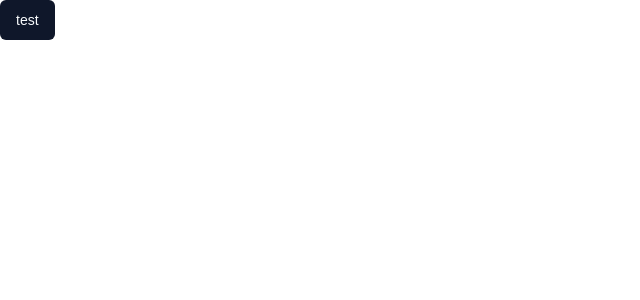
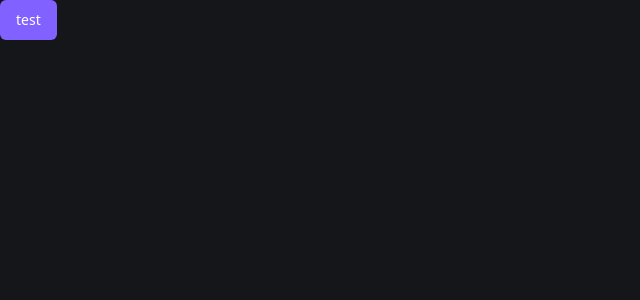
Before and after one commit to silvioaquino/agenda-barber, a Next.js app: page / in a window 1280 px wide. Shown: the top 300 px of the page, without its empty margins (0-640 px from the left). Built offline with nearby package versions, Linux system fonts and the light colour scheme.

Commit message:
chore: update shadcn thema

```diff
--- a/app/globals.css
+++ b/app/globals.css
@@ -1,4 +1,56 @@
 @tailwind base;
+@tailwind components;
+@tailwind utilities;
+
+@layer base {
+  .dark {
+    --background: 225 9% 9%;
+    --foreground: 210 40% 98%;
+
+    --card: 228 9% 11%;
+    --card-foreground: 210 40% 98%;
+
+    --popover: 228 9% 11%;
+    --popover-foreground: 210 40% 98%;
+
+    --primary: 252 100% 69%;
+    --primary-foreground: 0 0% 100%;
+
+    --secondary: 228 6% 16%;
+    --secondary-foreground: 210 40% 98%;
+
+    --muted: 228 6% 16%;
+    --muted-foreground: 215 20.2% 65.1%;
+
+    --accent: 228 6% 16%;
+    --accent-foreground: 210 40% 98%;
+
+    --destructive: 0 84% 60%;
+    --destructive-foreground: 210 40% 98%;
+
+    --border: 228 6% 16%;
+    --input: 228 6% 16%;
+    --ring: 212.7 26.8% 83.9%;
+
+    --radius: 0.5rem;
+  }
+}
+
+@layer base {
+  * {
+    @apply border-border antialiased;
+  }
+  html {
+    @apply h-full;
+  }
+  body {
+    @apply h-full bg-background text-foreground;
+  }
+}
+
+
+
+/*@tailwind base;
 @tailwind components;
 @tailwind utilities;
 
@@ -89,4 +141,4 @@
   body {
     @apply bg-background text-foreground;
   }
-}
+}*/
--- a/app/layout.tsx
+++ b/app/layout.tsx
@@ -24,7 +24,7 @@
   children: React.ReactNode;
 }>) {
   return (
-    <html lang="en">
+    <html lang="en" className="dark">
       <body
         className={`${geistSans.variable} ${geistMono.variable} antialiased`}
       >
```
